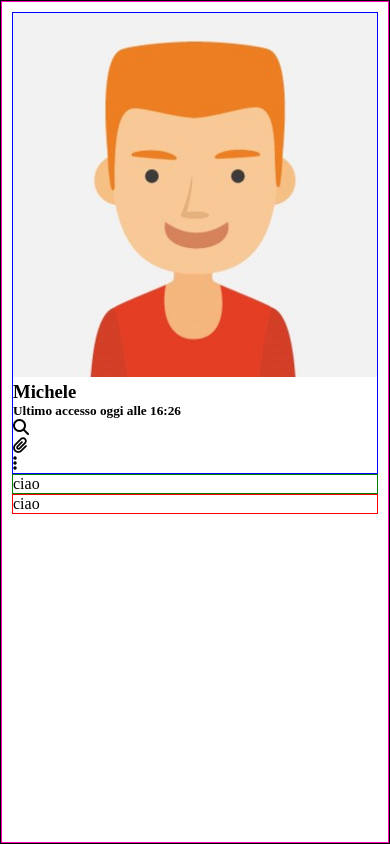
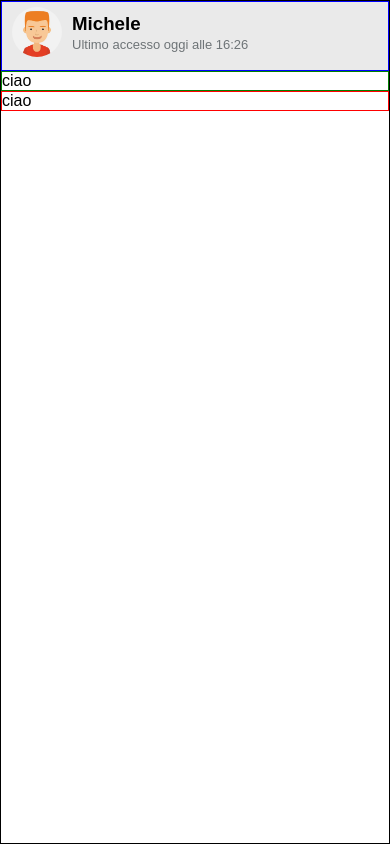
Before and after one commit to giovanni2299/html-css-boolzapp, a plain HTML site: page index.html in a window 390 px wide. Drawn offline with Linux system fonts and the light colour scheme.

Commit message:
ADD:first approach for media query

```diff
--- a/css/style.css
+++ b/css/style.css
@@ -17,9 +17,17 @@ a{
     color: currentColor;
 }
 
+body{
+    font-family: sans-serif;
+}
+
 /* UTILITIES */
 .display-none{
     display:none;
+}
+
+.flex{
+    display: flex;
 }
 /* LAYOUT */
 #app{
@@ -33,15 +41,47 @@ a{
 .container{
     max-width: 100%;
 }
+
+.col12{
+    width: 100%;
+}
 /* END LAYOUT */
 
 /* RIGHT PART */
+.col__header{
+    background-color: #EAEAEA;
+    height: 70px;
+}
 
+.contact{
+    align-items: center;
+}
 
+.contact__img{
+    padding: 5px 10px;
+}
 
+.contact__img img{
+    height: 50px;
+    aspect-ratio: 1 / 1;
+    border-radius: 50%;
+}
 
+.last-access{
+    line-height: 20px;
+    font-size: 13px;
+    color: #6E7477;
+}
 
-
+@media (min-width:980px){
+    .col__header{
+        display: flex;
+        align-items: center;
+    }
+    .menu{
+        display: block;
+    }
+}
 
 
 
--- a/index.html
+++ b/index.html
@@ -11,22 +11,22 @@
     <div id="app">
         <div class="container row">
             <aside class="col display-none">ciao</aside>
-            <div class="col">
+            <div class="col12">
                 <div class="col__header">
-                    <div class="contact">
+                    <div class="contact flex">
                         <div class="contact__img">
                             <img src="./img/avatar_1.jpg" alt="">
                         </div>
                         <div class="contact__info">
                             <h3>Michele</h3>
-                            <h5>Ultimo accesso oggi alle 16:26</h5>
+                            <p class="last-access">Ultimo accesso oggi alle 16:26</p class="Last Access">
                         </div>
                     </div>
-                    <div class="cta">
-                        <ul>
-                            <li><i class="fa-solid fa-magnifying-glass"></i></li>
-                            <li><i class="fa-solid fa-paperclip"></i></li>
-                            <li><i class="fa-solid fa-ellipsis-vertical"></i></li>
+                    <div class="menu display-none">
+                        <ul class="flex">
+                            <li class="menu__items"><i class="fa-solid fa-magnifying-glass"></i></li>
+                            <li class="menu__items"><i class="fa-solid fa-paperclip"></i></li>
+                            <li class="menu__items"><i class="fa-solid fa-ellipsis-vertical"></i></li>
                         </ul>
                     </div>
                 </div>
```
